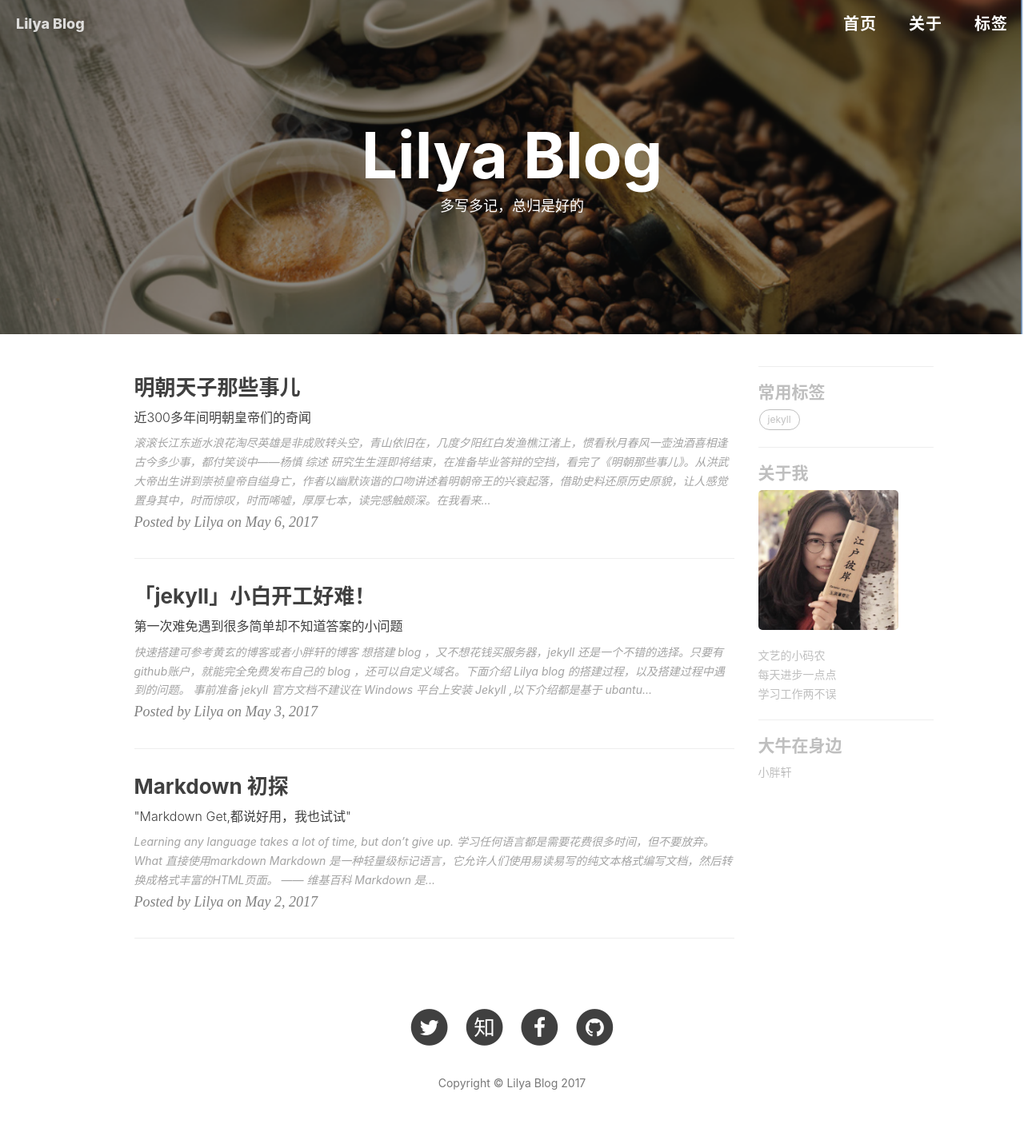
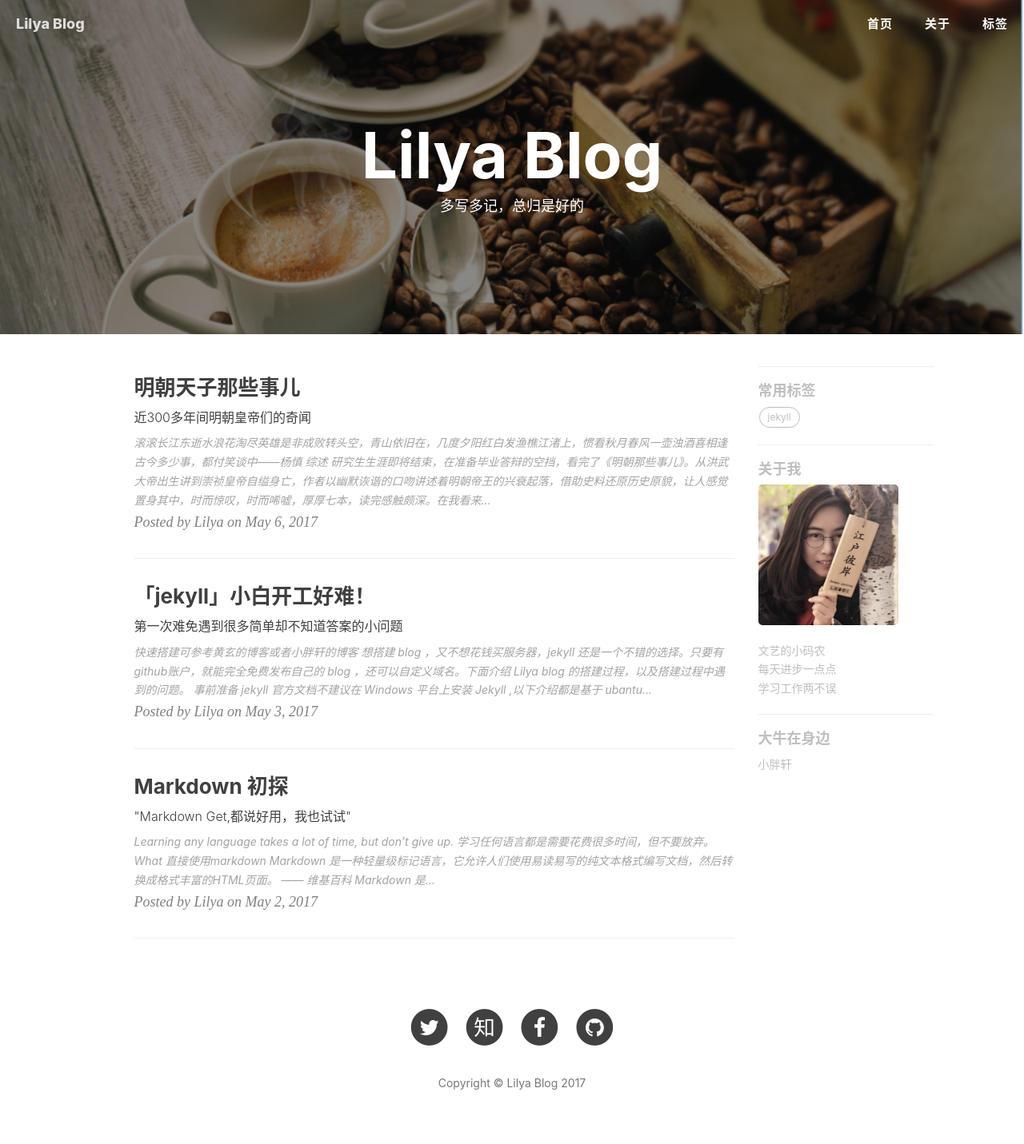
Before and after one commit to hexiaoligithub/hexiaoligithub.github.io, a Jekyll site: the page built from index.html, in a window 1280 px wide. Shown: the whole page at 80% size. Built offline with Jekyll 4.4.1, drawn with Linux system fonts in a browser that asks for light colours; nearby versions of some CDN libraries; the list of posts is cut into pages by our own code; comment, search, counter and statistics services are not loaded.

Commit message:
Update blog.css

```diff
--- a/css/blog.css
+++ b/css/blog.css
@@ -158,13 +158,14 @@
      *     TypeIsBeautiful,
      *     [This Post](http://zhuanlan.zhihu.com/ibuick/20186806) etc.
      */
+  font-size: 20px;
   font-family: -apple-system, BlinkMacSystemFont, "Helvetica Neue", "Arial", "PingFang SC", "Hiragino Sans GB", "STHeiti", "Microsoft YaHei", "Microsoft JhengHei", "Source Han Sans SC", "Noto Sans CJK SC", "Source Han Sans CN", "Noto Sans SC", "Source Han Sans TC", "Noto Sans CJK TC", "WenQuanYi Micro Hei", SimSun, sans-serif;
   line-height: 1.7;
   line-height: 1.1;
   font-weight: bold;
 }
 h4 {
-  font-size: 21px;
+  font-size: 18px;
 }
 a {
   color: #404040;
@@ -416,7 +417,7 @@
 }
 .navbar-custom .nav li a {
   text-transform: uppercase;
-  font-size: 20px;
+  font-size: 15px;
   line-height: 20px;
   font-weight: 800;
   letter-spacing: 1px;
```
